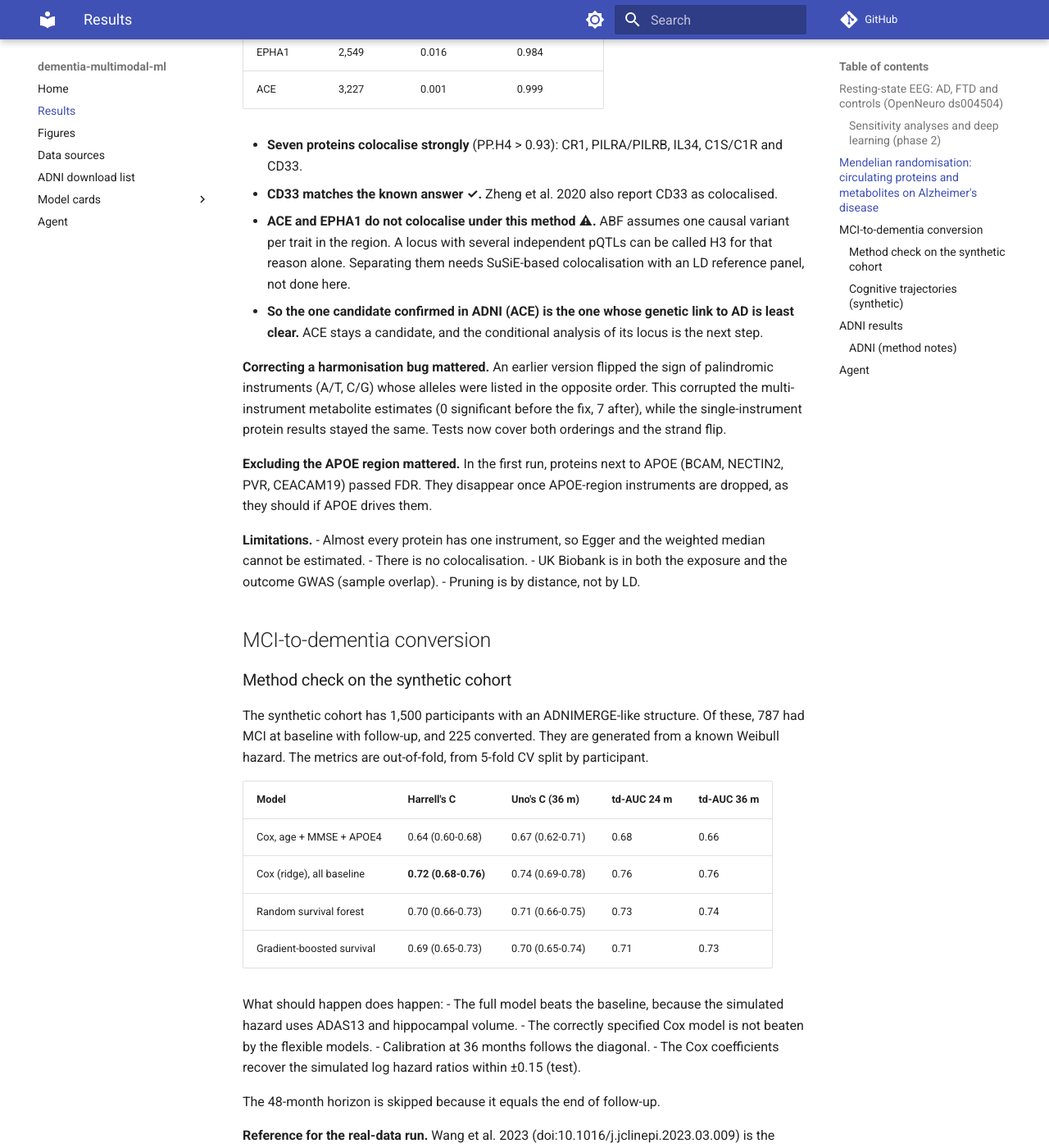
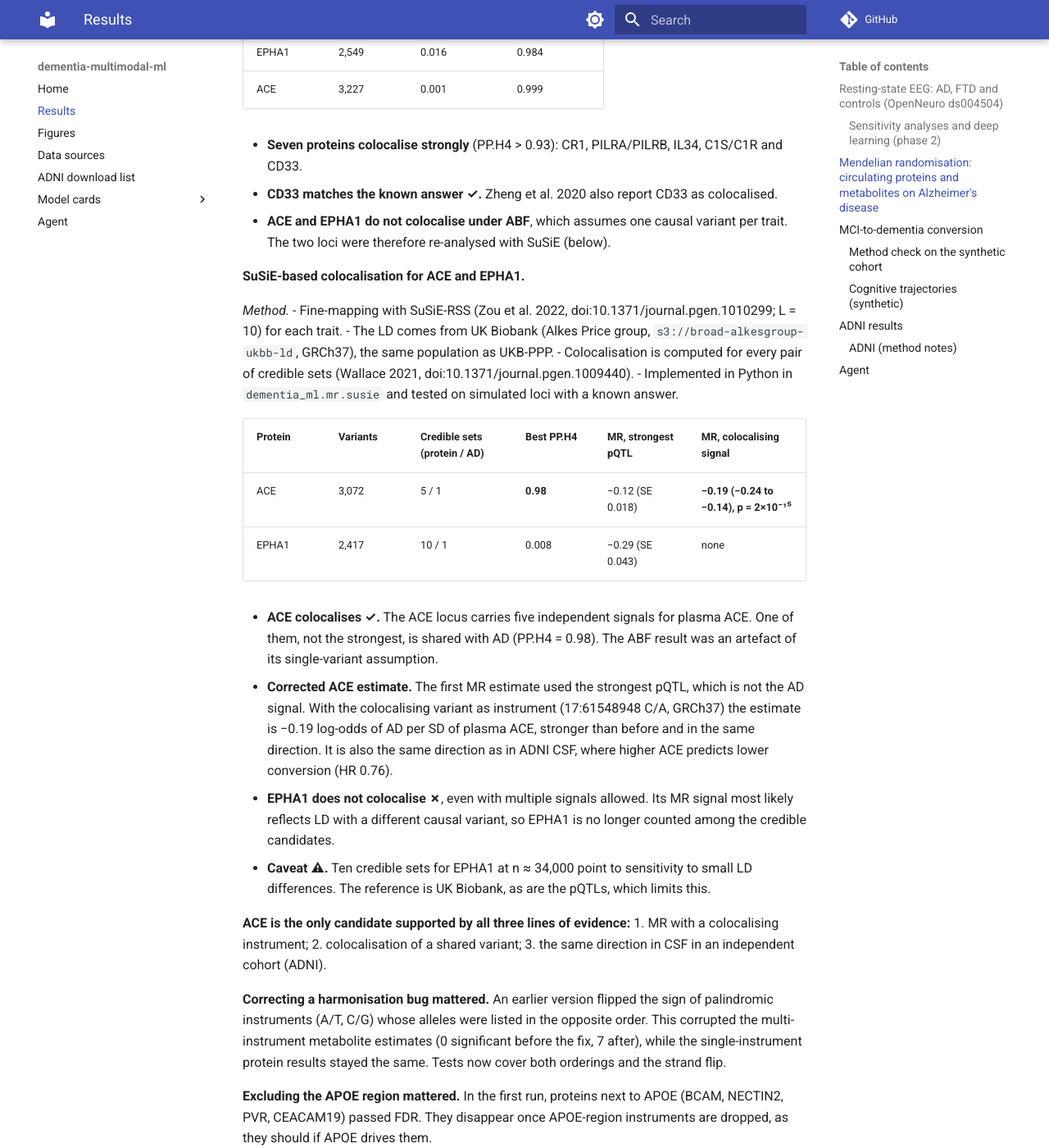
Before and after one commit to mdegiulio97/dementia-multimodal-ml, an MkDocs documentation site: the page built from docs/RESULTS.md, in a window 1280 px wide and 1400 px high, scrolled down 3984 px. Shown: the whole window at 82% size. Built offline with MkDocs 1.6.1 and Material for MkDocs 9.7.7, drawn with Linux system fonts in a browser that asks for light colours; comment, search, counter and statistics services are not loaded.

Commit message:
results: SuSiE colocalisation and corrected ACE estimate

```diff
--- a/docs/RESULTS.md
+++ b/docs/RESULTS.md
@@ -148,12 +148,44 @@ candidates that held up with Kunkle 2019.
 - **Seven proteins colocalise strongly** (PP.H4 > 0.93): CR1, PILRA/PILRB, IL34, C1S/C1R and
   CD33.
 - **CD33 matches the known answer ✓.** Zheng et al. 2020 also report CD33 as colocalised.
-- **ACE and EPHA1 do not colocalise under this method ⚠.** ABF assumes one causal variant per
-  trait in the region. A locus with several independent pQTLs can be called H3 for that reason
-  alone. Separating them needs SuSiE-based colocalisation with an LD reference panel, not done
-  here.
-- **So the one candidate confirmed in ADNI (ACE) is the one whose genetic link to AD is least
-  clear.** ACE stays a candidate, and the conditional analysis of its locus is the next step.
+- **ACE and EPHA1 do not colocalise under ABF**, which assumes one causal variant per trait.
+  The two loci were therefore re-analysed with SuSiE (below).
+
+**SuSiE-based colocalisation for ACE and EPHA1.**
+
+*Method.*
+- Fine-mapping with SuSiE-RSS (Zou et al. 2022, doi:10.1371/journal.pgen.1010299; L = 10) for
+  each trait.
+- The LD comes from UK Biobank (Alkes Price group, `s3://broad-alkesgroup-ukbb-ld`, GRCh37), the
+  same population as UKB-PPP.
+- Colocalisation is computed for every pair of credible sets (Wallace 2021,
+  doi:10.1371/journal.pgen.1009440).
+- Implemented in Python in `dementia_ml.mr.susie` and tested on simulated loci with a known
+  answer.
+
+| Protein | Variants | Credible sets (protein / AD) | Best PP.H4 | MR, strongest pQTL | MR, colocalising signal |
+|---|---|---|---|---|---|
+| ACE | 3,072 | 5 / 1 | **0.98** | −0.12 (SE 0.018) | **−0.19 (−0.24 to −0.14), p = 2×10⁻¹⁵** |
+| EPHA1 | 2,417 | 10 / 1 | 0.008 | −0.29 (SE 0.043) | none |
+
+- **ACE colocalises ✓.** The ACE locus carries five independent signals for plasma ACE. One of
+  them, not the strongest, is shared with AD (PP.H4 = 0.98). The ABF result was an artefact of
+  its single-variant assumption.
+- **Corrected ACE estimate.** The first MR estimate used the strongest pQTL, which is not the AD
+  signal. With the colocalising variant as instrument (17:61548948 C/A, GRCh37) the estimate is
+  −0.19 log-odds of AD per SD of plasma ACE, stronger than before and in the same direction.
+  It is also the same direction as in ADNI CSF, where higher ACE predicts lower conversion
+  (HR 0.76).
+- **EPHA1 does not colocalise ✗**, even with multiple signals allowed. Its MR signal most likely
+  reflects LD with a different causal variant, so EPHA1 is no longer counted among the credible
+  candidates.
+- **Caveat ⚠.** Ten credible sets for EPHA1 at n ≈ 34,000 point to sensitivity to small LD
+  differences. The reference is UK Biobank, as are the pQTLs, which limits this.
+
+**ACE is the only candidate supported by all three lines of evidence:**
+1. MR with a colocalising instrument;
+2. colocalisation of a shared variant;
+3. the same direction in CSF in an independent cohort (ADNI).
 
 **Correcting a harmonisation bug mattered.** An earlier version flipped the sign of
 palindromic instruments (A/T, C/G) whose alleles were listed in the opposite order. This
```
Also changed, not shown: README.md (+8 -3 lines), docs/model_cards/mr.md (+4 -1 lines), 1 other file.
